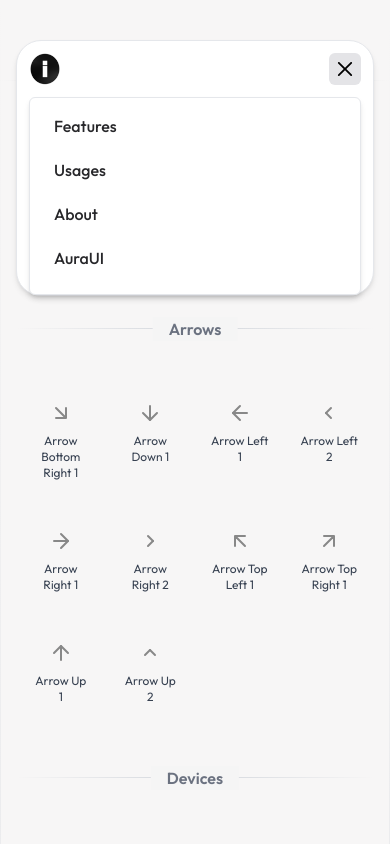
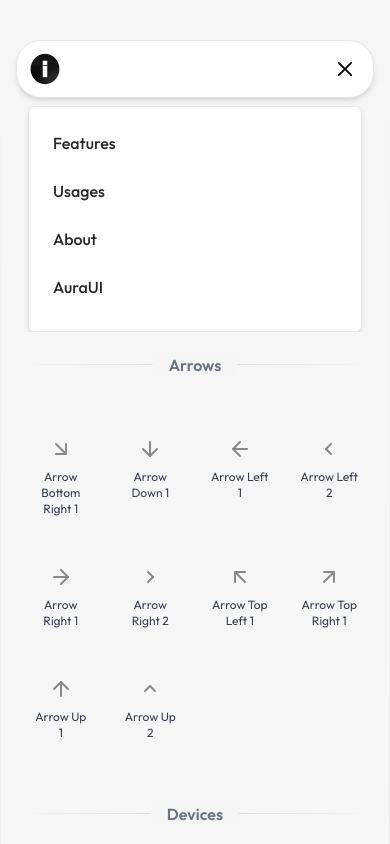
Before and after one commit to Shubham0850/aura-icons, a Next.js app: page / in a window 390 px wide. Both pictures are taken after a click on the button 345 px from the left and 69 px from the top of the page. Shown: the top 844 px of the page. Built offline with nearby package versions, Linux system fonts and the light colour scheme.

Commit message:
Mobile Nav

```diff
--- a/src/component/Header.tsx
+++ b/src/component/Header.tsx
@@ -39,8 +39,9 @@ const Header = ({
   };
 
   return (
-    <header className="bg-white shadow-md border rounded-[25px] m-4 max-w-5xl mx-auto">
-      <div className="px-3 sm:px-4 lg:px-4">
+    <header className="max-w-5xl mx-auto m-4">
+      {/* Top Nav (Card) */}
+      <div className="bg-white shadow-md border rounded-[25px] px-3 sm:px-4 lg:px-4">
         <nav className="flex items-center justify-between py-3">
           <div className="flex items-center space-x-8">
             <div className="flex-shrink-0">
@@ -70,7 +71,7 @@ const Header = ({
 
           <button
             type="button"
-            className="inline-flex p-1 bg-zinc-200 text-black transition-all duration-200 rounded-md lg:hidden"
+            className="inline-flex p-1 text-black transition-all duration-200 rounded-md lg:hidden hover:opacity-70"
             onClick={toggleMenu}
           >
             {isMenuOpen ? <RxCross2 size={24} /> : <FiMenu size={24} />}
@@ -108,18 +109,18 @@ const Header = ({
             </div>
           </div>
         </nav>
+      </div>
 
-        {/* Mobile Nav with Animation */}
+      {/* Mobile Nav Below Header */}
       <div
-          className={`transition-all duration-300 transform origin-top lg:hidden ${
+        className={`overflow-hidden transition-all duration-300 lg:hidden px-3 sm:px-4 ${
           isMenuOpen
-              ? "scale-y-100 opacity-100"
-              : "scale-y-0 opacity-0 pointer-events-none"
+            ? "max-h-[300px] opacity-100 mt-2"
+            : "max-h-0 opacity-0 pointer-events-none"
         }`}
       >
         <nav className="pt-4 pb-6 bg-white border border-gray-200 rounded-md shadow-md">
-            <div className="flow-root">
-              <div className="flex flex-col px-6 -my-2 space-y-1">
+          <div className="flex flex-col px-6 space-y-2">
             <Link href="#" className={styles.mobileLink} title="Features">
               Features
             </Link>
@@ -138,9 +139,7 @@ const Header = ({
               AuraUI
             </Link>
           </div>
-            </div>
         </nav>
-        </div>
       </div>
     </header>
   );
```
Lines whose indentation alone changed are shown as unchanged.
